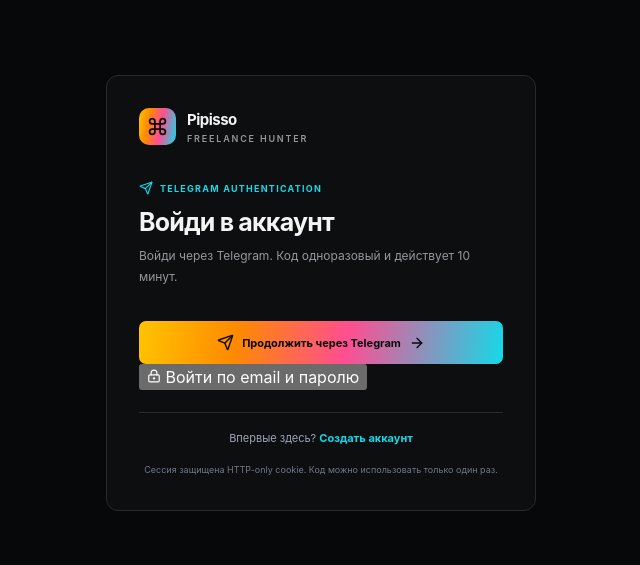
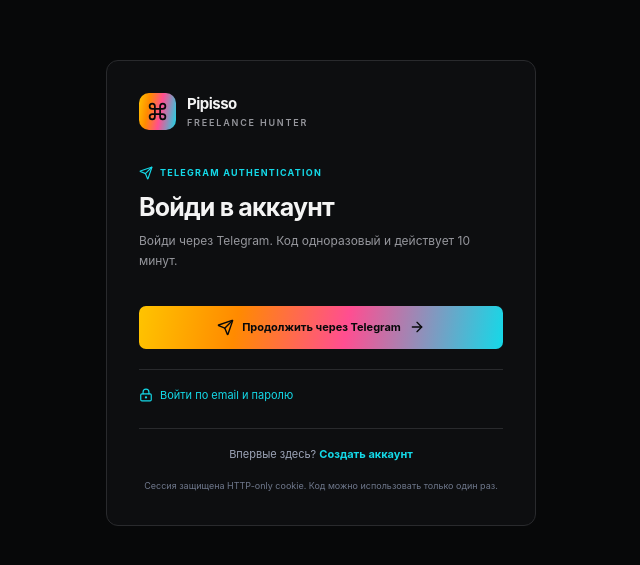
Before and after one commit to badahyousr-collab/Freelance-Hunter-AI, a Next.js app in the folder apps/web/: page /login in a window 1280 px wide. Shown: the part 107-672 px from the top of the page, without its empty margins (319-959 px from the left). Built offline with nearby package versions, Linux system fonts and the light colour scheme.

Commit message:
Style Telegram authentication and one-time code UI

```diff
--- a/apps/web/src/app/globals.css
+++ b/apps/web/src/app/globals.css
@@ -151,3 +151,15 @@
   .metric-grid { gap: 9px; }
   .metric-card { padding: 13px; }
 }
+
+.telegram-auth-panel { display: grid; gap: 14px; }
+.telegram-code-panel { border: 1px solid #38393d; background: #101113; border-radius: 8px; padding: 18px; text-align: center; margin-top: 2px; }
+.telegram-code-label { color: #85868b; font-size: 9px; font-weight: 750; letter-spacing: 1.8px; }
+.telegram-code { color: var(--accent-yellow); font-size: clamp(29px, 8vw, 38px); font-weight: 800; letter-spacing: .12em; font-variant-numeric: tabular-nums; margin: 10px 0 17px; user-select: all; }
+.telegram-open-bot { display: flex; justify-content: center; align-items: center; gap: 8px; width: 100%; min-height: 42px; border: 1px solid #38393d; border-radius: 7px; background: #17181a; color: #f4f4f4; font-size: 12px; }
+.telegram-instructions { margin-top: 14px; }
+.telegram-instructions strong { color: #f4f4f4; white-space: nowrap; }
+.email-fallback { margin-top: 20px; border-top: 1px solid var(--border); padding-top: 16px; }
+.text-link-button { display: inline-flex; align-items: center; gap: 7px; padding: 0; color: var(--accent-cyan); border: 0; background: transparent; cursor: pointer; font-size: 11px; }
+.email-fallback .auth-form { margin-top: 16px; }
+.auth-small-link { color: var(--accent-cyan); font-size: 11px; justify-self: end; }
```
